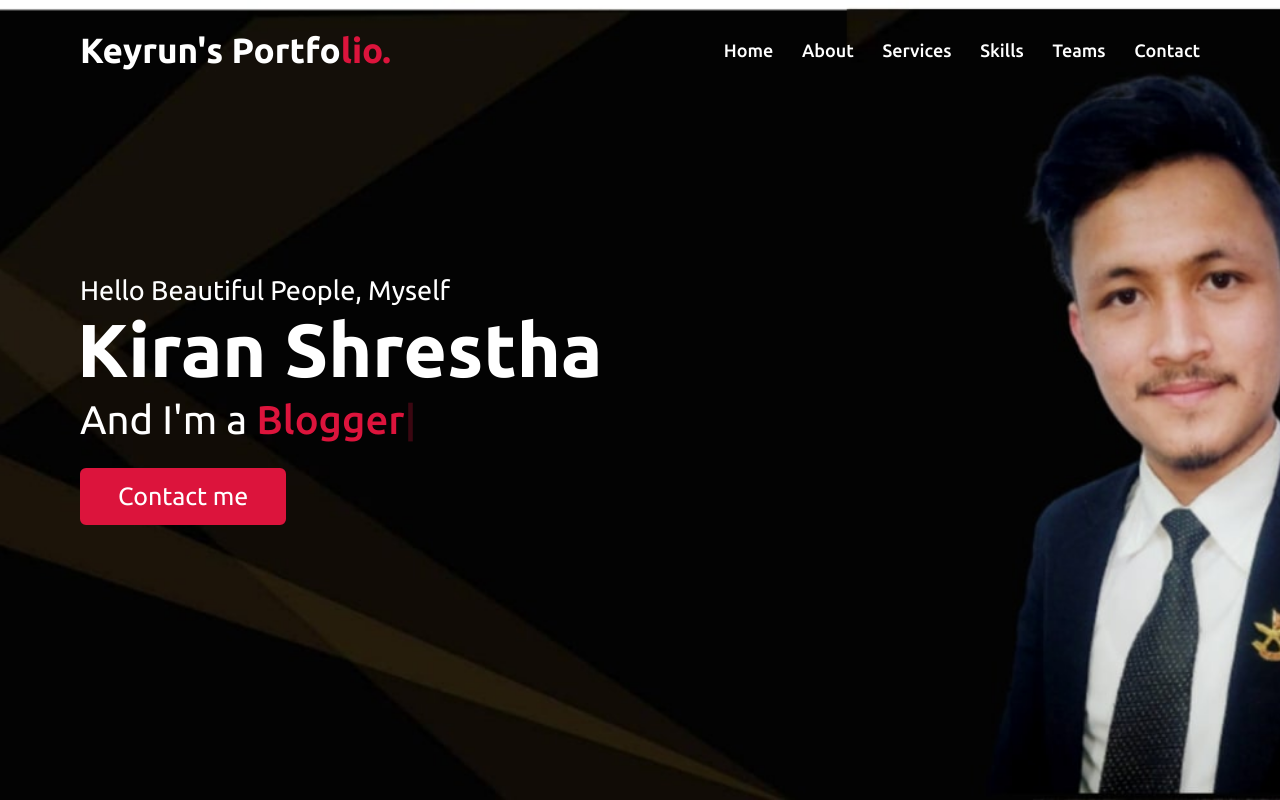
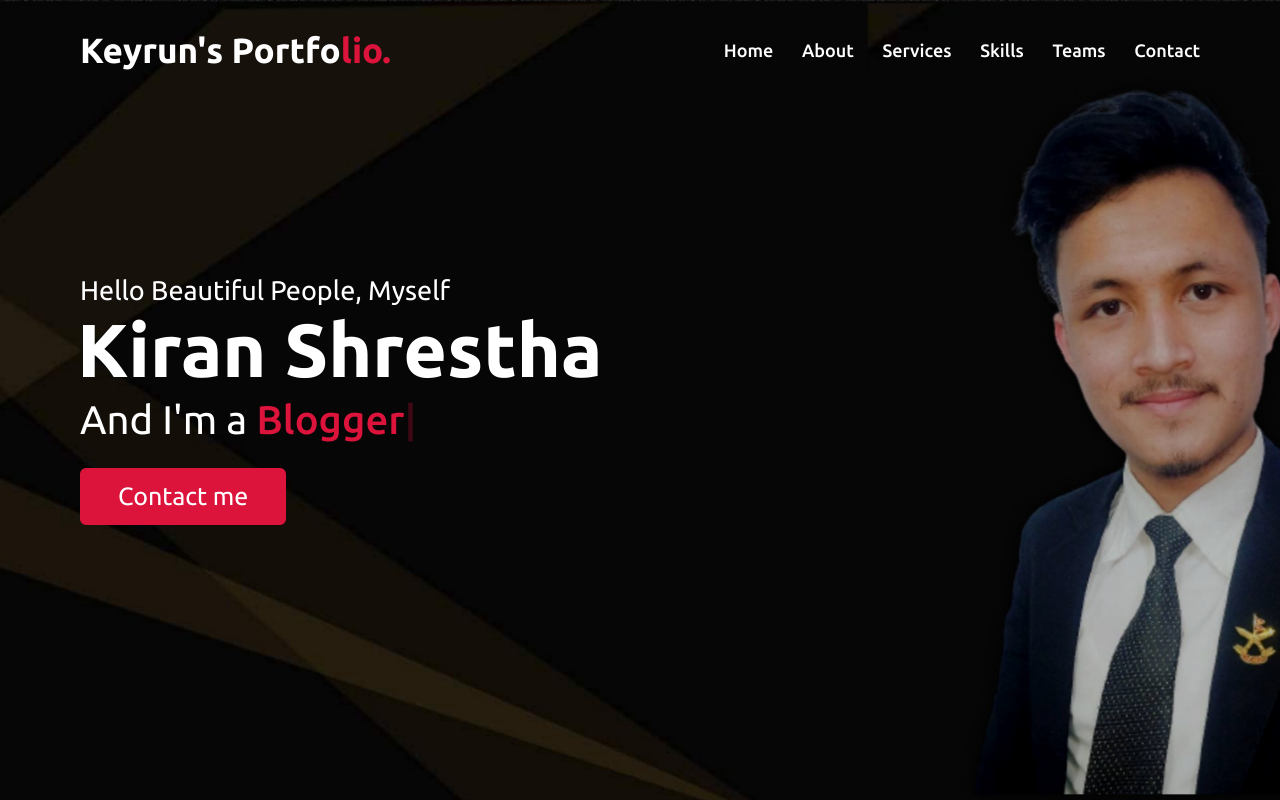
Before and after one commit to keyrunstha116/portfolio, a plain HTML site: page index.html in a window 1280 px wide. Shown: the top 800 px of the page. Drawn offline with nearby package versions, Linux system fonts and the light colour scheme.

Commit message:
Update style.css

```diff
--- a/style.css
+++ b/style.css
@@ -165,7 +165,7 @@ section .title::after{
 /* home section styling */
 .home{
     display: flex;
-    background: url("images/banner.jpg") no-repeat center;
+    background: url("images/banneer.jpeg") no-repeat center;
     height: 100vh;
     color: #fff;
     min-height: 500px;
```
